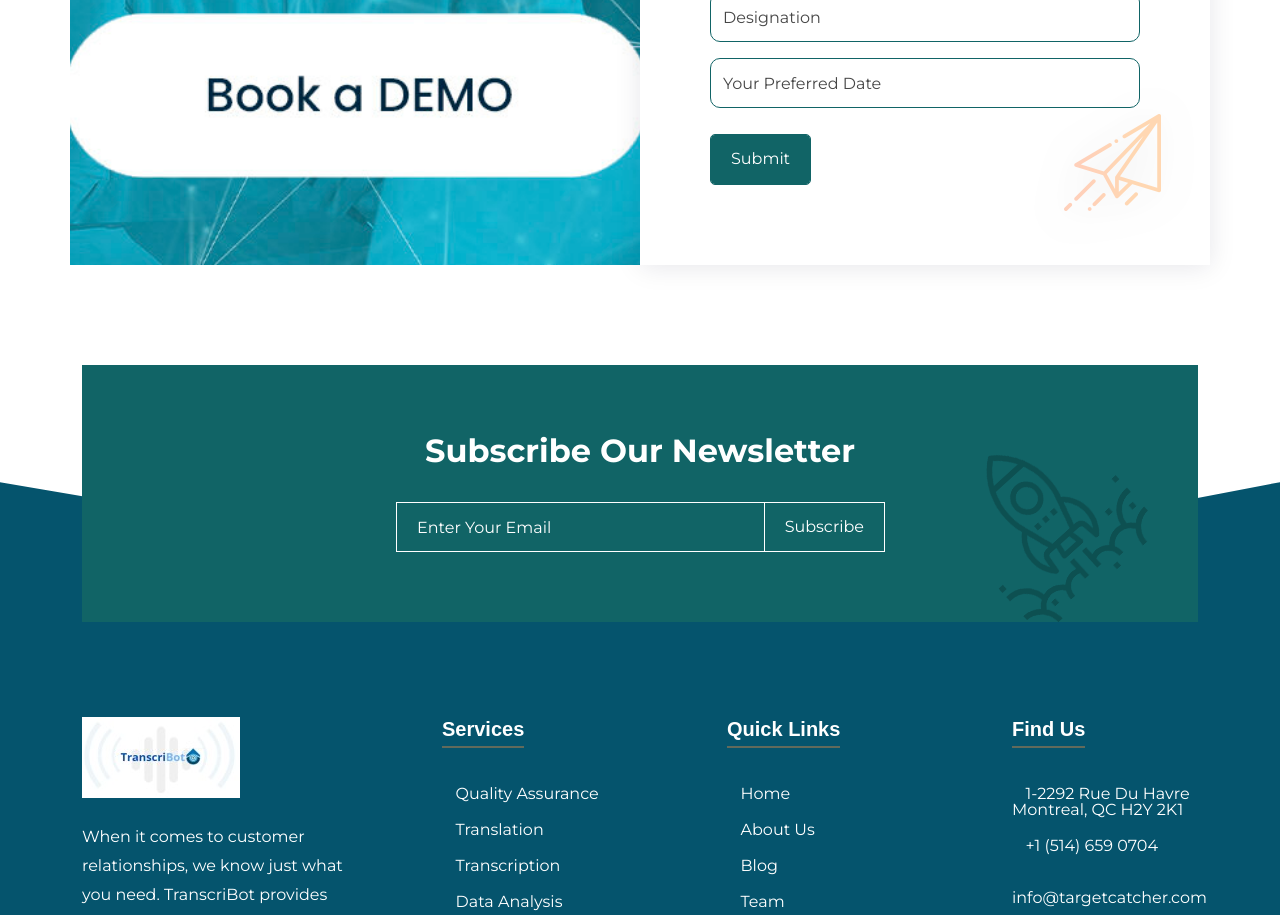
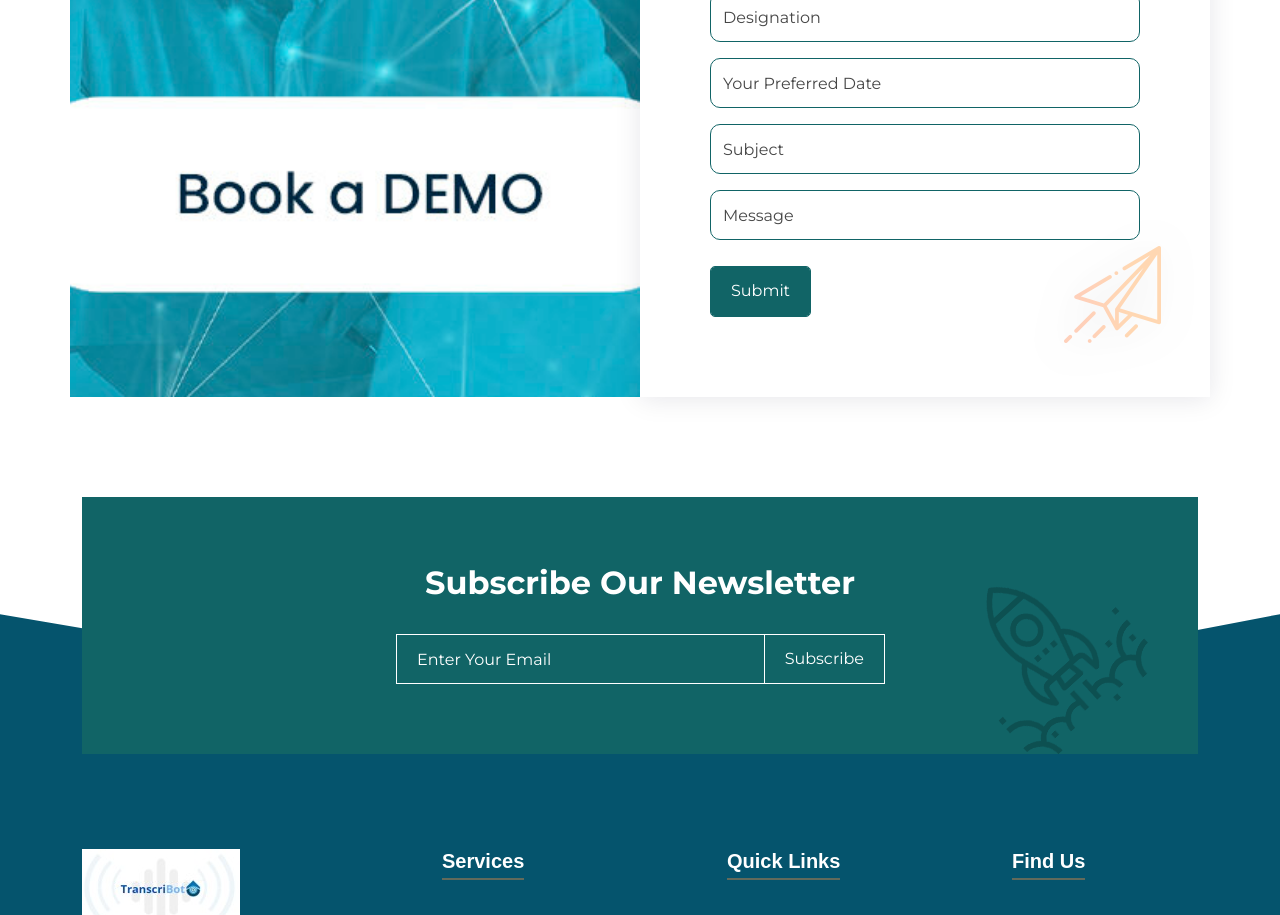
Before and after one commit to atreyi1405/frontend-project, an Angular app in the folder ezlu-ng/: page /contact in a window 1280 px wide. Shown: the part 1260-2175 px from the top of the page. Built offline with nearby package versions, Linux system fonts and the light colour scheme; a web font is replaced by a local one.

Commit message:
commented out team and added customer pain and gain points to about page

```diff
--- a/ezlu-ng/src/app/app.module.ts
+++ b/ezlu-ng/src/app/app.module.ts
@@ -25,6 +25,7 @@ import { BlogTwoComponent } from './components/pages/blog-two/blog-two.component
 import { BlogThreeComponent } from './components/pages/blog-three/blog-three.component';
 import { BlogDetailsComponent } from './components/pages/blog-details/blog-details.component';
 import { ContactComponent } from './components/pages/contact/contact.component';
+
 
 @NgModule({
   declarations: [
--- a/ezlu-ng/src/app/components/pages/about/about.component.html
+++ b/ezlu-ng/src/app/components/pages/about/about.component.html
@@ -100,10 +100,14 @@
 <section class="team-section pt-100 pb-70">
     <div class="container">
         <div class="section-title text-center">
-            <span>Team Members</span>
-            <h2>Meet Our Expert Team Members</h2>
+            <span>Pain and Gain Points</span>
+            <h2>Your Pain Is Ours Now</h2>
         </div>
-
+        </div>
+        <div class="pain image">
+            <img src="assets/img/pain.jpg" alt="customer pain and gain points">
+        </div>
+<!--
         <div class="row">
             <div class="col-lg-3 col-sm-6">
                 <div class="team-card">
@@ -190,6 +194,8 @@
             </div>
         </div>
     </div>
+
+    -->
 </section>
 
 <div class="service-section service-style-two">
--- a/ezlu-ng/src/app/components/pages/contact/contact.component.html
+++ b/ezlu-ng/src/app/components/pages/contact/contact.component.html
@@ -100,6 +100,17 @@
                                 </div>
                             </div>
 
+                            <div class="col-md-12 col-sm-6">
+                                <div class="form-group mb-3">
+                                    <input type="text" name="msg_subject" id="msg_subject" class="form-control" placeholder="Subject">
+                                </div>
+                            </div>
+
+                            <div class="col-lg-25 col-md-12">
+                                <div class="form-group mb-3">
+                                    <input type="text" name="msg" id="msg" class="form-control" placeholder="Message">
+                                </div>
+                            </div>
 
                             <div class="col-lg-12 col-md-12">
                                 <button type="submit" class="default-btn contact-btn">Submit</button>
--- a/ezlu-ng/src/app/components/pages/home-one/home-one.component.html
+++ b/ezlu-ng/src/app/components/pages/home-one/home-one.component.html
@@ -522,8 +522,8 @@
 <div class="pricing-section pt-100 pb-70">
     <div class="container">
         <div class="section-title text-center">
-            <span>Pricing</span>
-            <h2>Pricing Plan</h2>
+            <h2>Choose Your Plan</h2>
+            <span>No contracts, no surprise fees.</span>
         </div>
 
         <div class="row">
```
Also changed, not shown: ezlu-ng/src/assets/img/pain.jpg (added).
